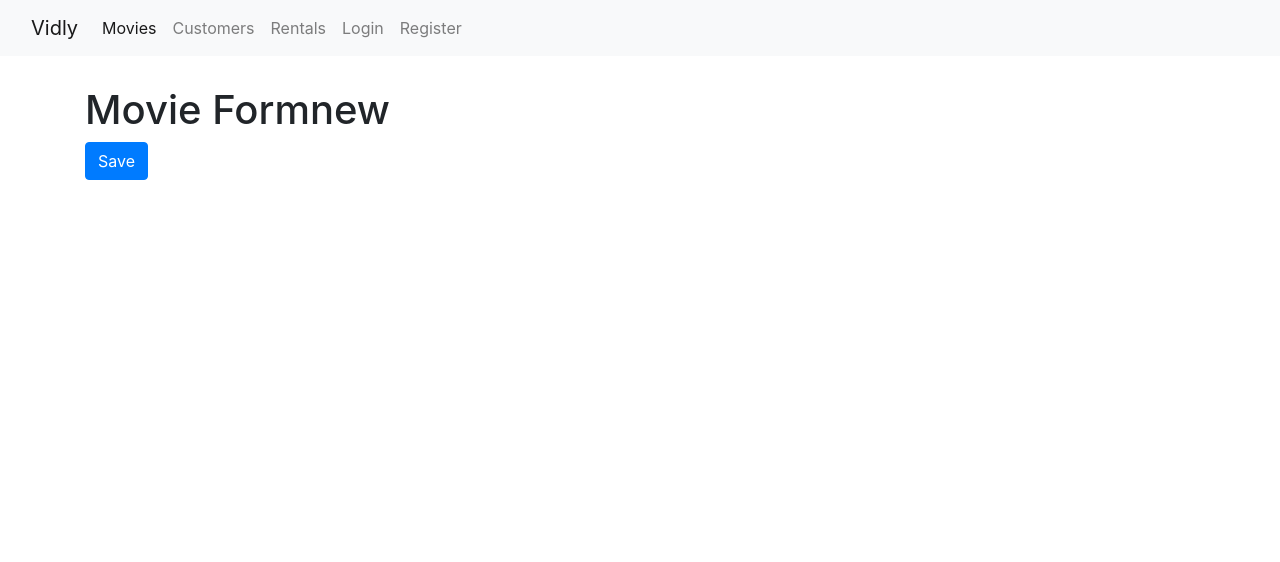
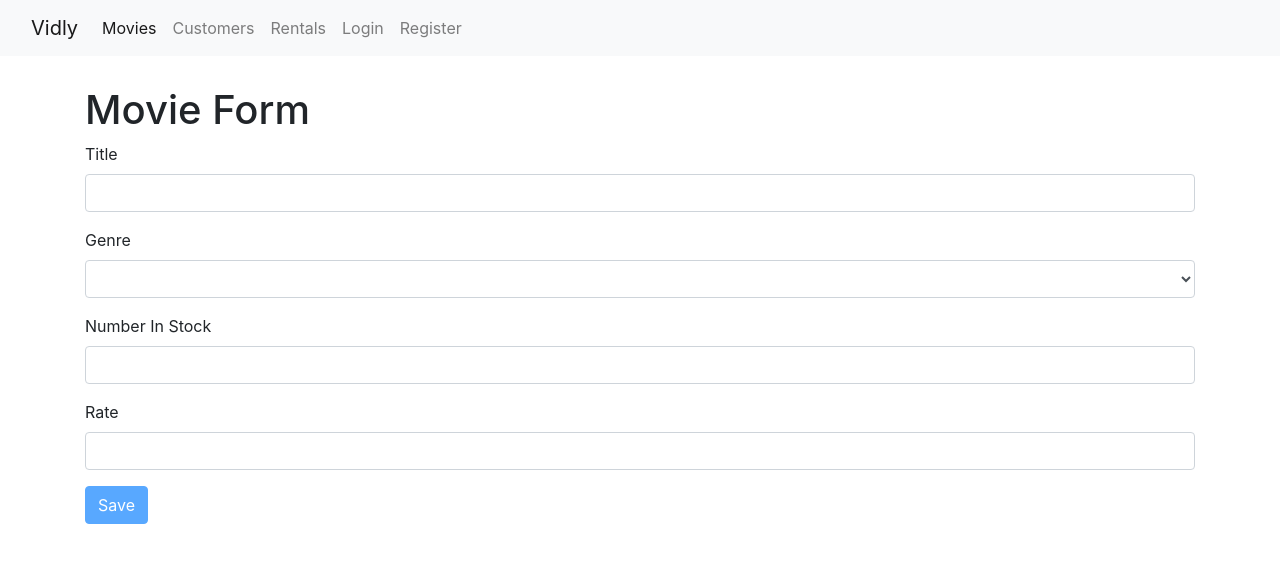
Before and after one commit to 97-Jeffrey/Movies-Display, a React (Create React App) app: page /movies/new in a window 1280 px wide. Shown: the top 562 px of the page. Built offline with nearby package versions, Linux system fonts and the light colour scheme.

Commit message:
now user can create new movie and edit existing movies

```diff
--- a/src/App.js
+++ b/src/App.js
@@ -21,6 +21,7 @@
         <NavBar/>
         <main className='container'>
           <Switch>
+            <Route path='/movies/new' component={MovieForm}></Route>
             <Route path='/login' component={LoginFrom}/>
             <Route path='/register' component={RegisterForm}/>
             <Route path="/movies/:id" component={MovieForm}></Route>
--- a/src/components/form.jsx
+++ b/src/components/form.jsx
@@ -1,6 +1,7 @@
 import React, { Component } from 'react';
 import Joi from 'joi-browser';
 import Input from './input';
+import Select from './select';
 
 class Form extends Component {
   state = {
@@ -65,6 +66,22 @@
     )
   }
 
+  renderSelect(name, label, options){
+
+    const{ data, errors } = this.state;
+    return(
+      <Select
+        name={name}
+        value={data[name]}
+        label={label}
+        options={options}
+        onChange={this.handleChange}
+        error={errors[name]}
+      />
+    )
+
+  }
+
 
 }
 
--- a/src/components/movieForm.jsx
+++ b/src/components/movieForm.jsx
@@ -1,16 +1,74 @@
 import React from 'react';
+import Form from './form';
+import Joi from 'joi-browser';
+import { getGenres } from '../services/fakeGenreService';
+import { getMovie, saveMovie } from '../services/fakeMovieService';
 
-const MovieForm = ({ match, history }) => {
-  return (
-  <div>
-    <h1>Movie Form{match.params.id}</h1>
-    <button
-      className="btn btn-primary"
-      onClick={()=> history.push('/movies')}>
-        Save
-    </button>
-  </div>
-  );
+class MovieForm extends Form {
+
+  state = {
+    data:{ title:"", genreId:"", numberInStock:"", dailyRentalRate:"" },
+    genres:[],
+    errors:{}
+  }
+  schema={
+    _id:Joi.string(),
+    title: Joi.string().required().label('Title'),
+    genreId: Joi.string().required().label('Genre'),
+    numberInStock: Joi.number().required().min(0).max(100).label('Number In Stock'),
+    dailyRentalRate: Joi.number().required().min(0).max(10).label('Daily Rental Rate')
+  }
+
+  componentDidMount(){
+    const genres = getGenres();
+    this.setState({ genres });
+
+    console.log(this.props);
+    const movieId = this.props.match.params.id;
+    if(!movieId) return;
+
+    const movie = getMovie(movieId);
+    if(!movie) return this.props.history.replace('/not-found');
+
+    this.setState({ data: this.mapToViewModel(movie) });
+
+
+  }
+
+  mapToViewModel(movie){
+
+    return{
+      _id:movie._id,
+      title:movie.title,
+      genreId:movie.genre._id,
+      numberInStock: movie.numberInStock,
+      dailyRentalRate:movie.dailyRentalRate
+    }
+  }
+
+  doSubmit=()=>{
+    saveMovie(this.state.data)
+    this.props.history.push("/movies");
+  }
+
+  render() {
+    const { match, history }= this.props;
+    return (
+      <div>
+        <h1>Movie Form</h1>
+        <form onSubmit={this.handleSubmit}>
+          {this.renderInput('title', 'Title')}
+          {this.renderSelect('genreId', 'Genre', this.state.genres)}
+          {this.renderInput('numberInStock', 'Number In Stock','number')}
+          {this.renderInput('dailyRentalRate', 'Rate')}
+          {this.renderButton('Save')}
+        </form>
+      </div>
+    );
+  }
 }
 
+
+
+
 export default MovieForm;
--- a/src/components/movies.jsx
+++ b/src/components/movies.jsx
@@ -6,6 +6,7 @@
 import ListGroup from './listGroup';
 import MoviesTable from './moviesTables';
 import _ from 'lodash';
+import { Link } from 'react-router-dom';
 
 
 class Movies extends Component {
@@ -90,6 +91,13 @@
           />
         </div>
         <div className="col">
+          <Link
+            to="/movies/new"
+            className="btn btn-primary mb-4"
+          >
+          New Movie
+          </Link>
+
           <p className='mt-3'>Showing {totalCount} movies in the database</p>
           <MoviesTable
             movies={movies}
--- /dev/null
+++ b/src/components/select.jsx
@@ -0,0 +1,20 @@
+import React from 'react';
+
+const Select = ({ name, label, options, error, ...rest }) => {
+  return (
+    <div className="form-group">
+      <label htmlFor={name}>{label}</label>
+      <select name={name} id={name} {...rest} className="form-control">
+        <option value=""/>
+        {options.map(option=>(
+          <option key={option._id} value={option._id}>
+            {option.name}
+          </option>
+        ))}
+      </select>
+      {error && <div className="alert alert-danger">{error}</div>}
+    </div>
+  );
+}
+
+export default Select;
--- a/src/services/fakeMovieService.js
+++ b/src/services/fakeMovieService.js
@@ -77,13 +77,13 @@
 
 export function saveMovie(movie) {
   let movieInDb = movies.find(m => m._id === movie._id) || {};
-  movieInDb.name = movie.name;
+  movieInDb.title = movie.title;
   movieInDb.genre = genresAPI.genres.find(g => g._id === movie.genreId);
   movieInDb.numberInStock = movie.numberInStock;
   movieInDb.dailyRentalRate = movie.dailyRentalRate;
 
   if (!movieInDb._id) {
-    movieInDb._id = Date.now();
+    movieInDb._id = Date.now().toString();
     movies.push(movieInDb);
   }
 
```
Also changed, not shown: 1 other file (tests, documents, lock files or other folders).
